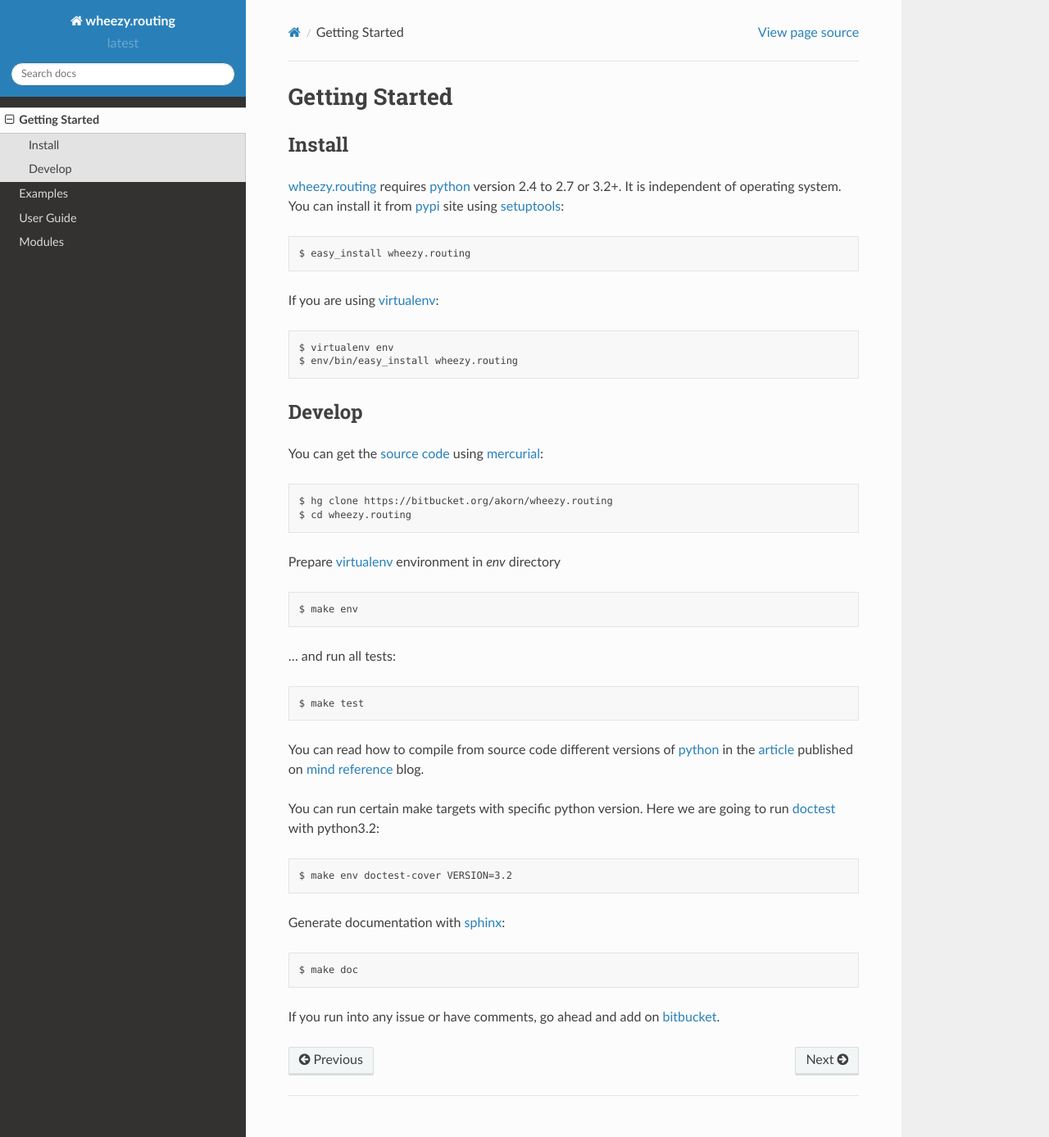
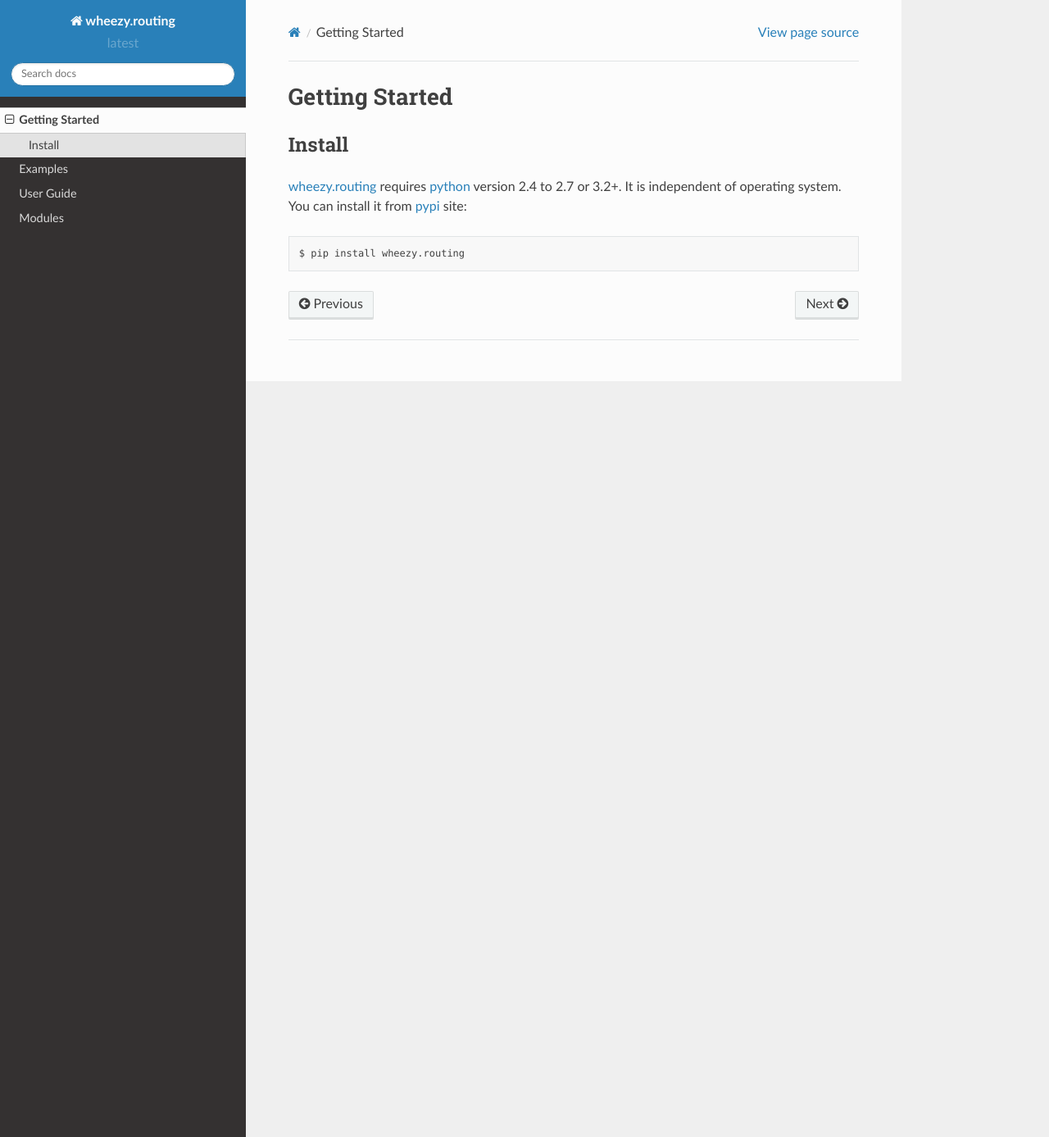
Before and after one commit to akornatskyy/wheezy.routing, a Sphinx documentation site: the page built from doc/gettingstarted.rst, in a window 1280 px wide and 1387 px high. Shown: the whole window at 82% size. Built offline with Sphinx 7.4.7 and the Read the Docs theme 2.0.0, drawn with Linux system fonts in a browser that asks for light colours.

Commit message:
Minor cleanup in docs.

```diff
--- a/doc/gettingstarted.rst
+++ b/doc/gettingstarted.rst
@@ -7,54 +7,9 @@
 
 :ref:`wheezy.routing` requires `python`_ version 2.4 to 2.7 or 3.2+.
 It is independent of operating system. You can install it from `pypi`_
-site using `setuptools`_::
+site::
 
-    $ easy_install wheezy.routing
-
-If you are using `virtualenv`_::
-
-    $ virtualenv env
-    $ env/bin/easy_install wheezy.routing
-
-Develop
--------
-
-You can get the `source code`_ using `mercurial`_::
-
-    $ hg clone https://bitbucket.org/akorn/wheezy.routing
-    $ cd wheezy.routing
-
-Prepare `virtualenv`_ environment in *env* directory ::
-
-    $ make env
-
-... and run all tests::
-
-    $ make test
-
-You can read how to compile from source code different versions of
-`python`_ in the `article`_ published on `mind reference`_ blog.
-
-You can run certain make targets with specific python version. Here
-we are going to run `doctest`_ with python3.2::
-
-    $ make env doctest-cover VERSION=3.2
-
-Generate documentation with `sphinx`_::
-
-	$ make doc
-
-If you run into any issue or have comments, go ahead and add on
-`bitbucket`_.
+    $ pip install wheezy.routing
 
 .. _`pypi`: http://pypi.python.org/pypi/wheezy.routing
 .. _`python`: http://www.python.org
-.. _`setuptools`: http://pypi.python.org/pypi/setuptools
-.. _`bitbucket`: https://bitbucket.org/akorn/wheezy.routing/issues
-.. _`source code`: https://bitbucket.org/akorn/wheezy.routing/src
-.. _`mercurial`: http://mercurial.selenic.com/
-.. _`virtualenv`: http://pypi.python.org/pypi/virtualenv
-.. _`article`: http://mindref.blogspot.com/2011/09/compile-python-from-source.html
-.. _`mind reference`: http://mindref.blogspot.com/
-.. _`doctest`: http://docs.python.org/library/doctest.html
-.. _`sphinx`: http://sphinx.pocoo.org/
```
Also changed, not shown: doc/examples.rst (+3 -5 lines).
